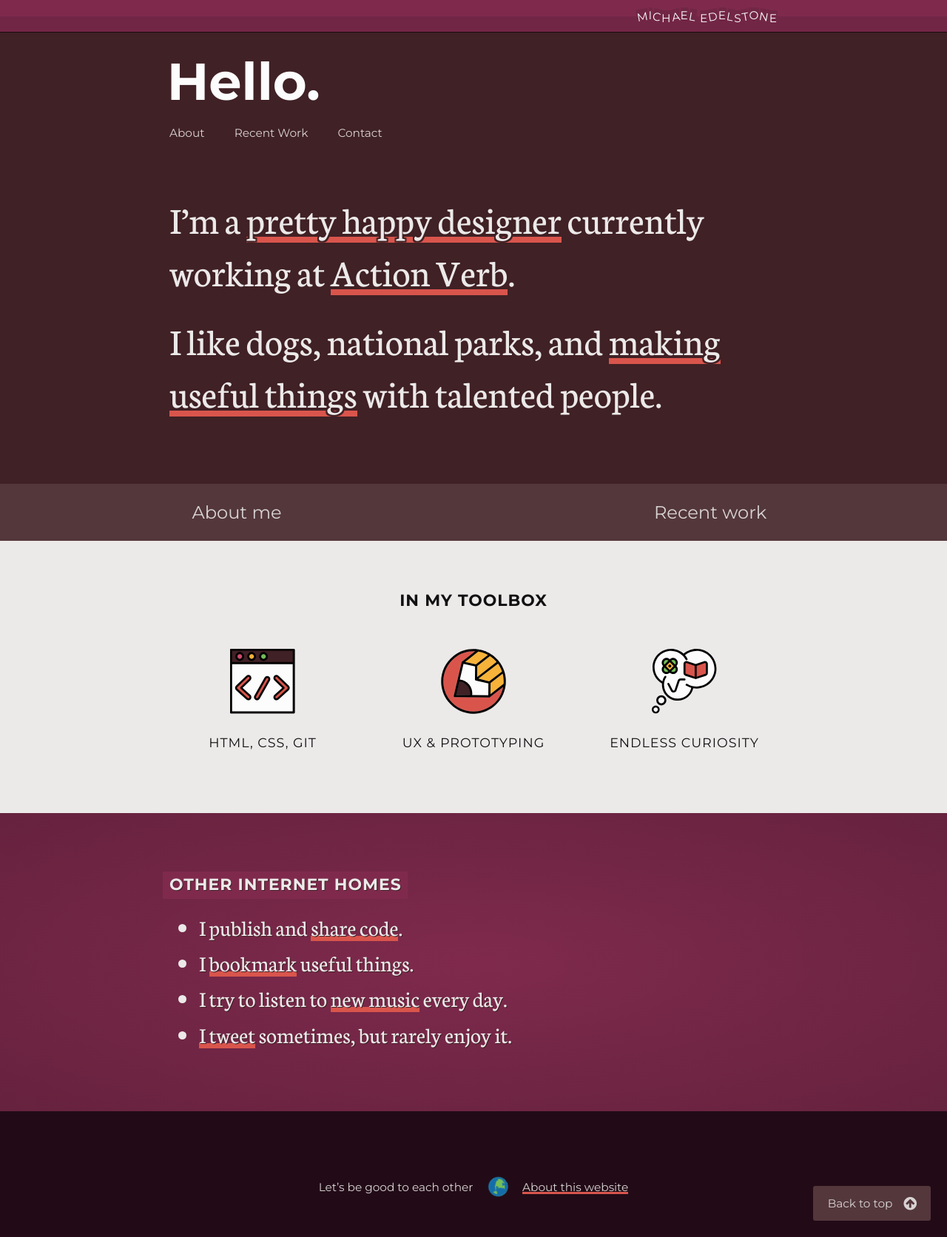
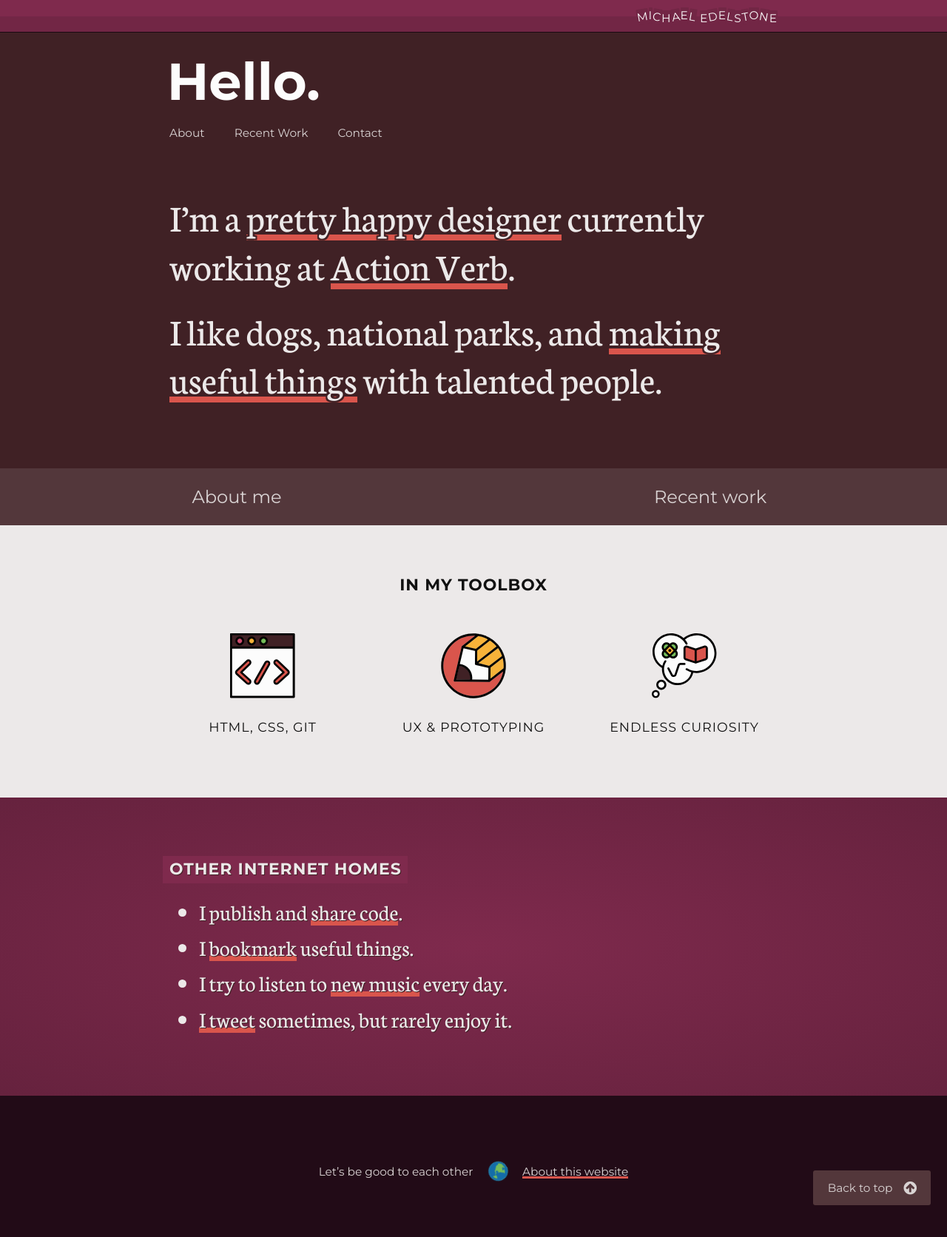
Before and after one commit to edelstone/my-website, a Jekyll site: the page built from index.html, in a window 1280 px wide. Shown: the whole page at 74% size. Built offline with Jekyll 4.4.1, drawn with Linux system fonts in a browser that asks for light colours; nearby versions of some CDN libraries; comment, search, counter and statistics services are not loaded; after the commit the page ends 1651 px from its top, so only the background shows below that.

Commit message:
shrinks line height on homepage text

```diff
--- a/css/main.scss
+++ b/css/main.scss
@@ -117,7 +117,7 @@ a.offscreen:focus, a.offscreen:active, a.offscreen:hover {position: absolute; le
 /* Banded Sections */
 .main-area .stacked-content {padding: 0;}
 .home-intro-wrapper {background: #402125;}
-.quick-bio {font-family: Neuton, serif; font-size: 4.6rem; color: #ece9e9; padding: 3.3rem 0 6rem; text-shadow: none; line-height: 1.35;}
+.quick-bio {font-family: Neuton, serif; font-size: 4.6rem; color: #ece9e9; padding: 3.3rem 0 6rem; text-shadow: none; line-height: 1.25;}
 .quick-bio p {margin: 0 auto 2rem;}
 .quick-bio a {color: #ece9e9; text-decoration: none; background: #983b35; background: linear-gradient(to bottom, transparent 0, transparent 88%, #d9554c 88%, #d9554c 100%); transition: all .2s ease; text-shadow: 2px 2px 0 #402125, -2px -2px 0 #402125, 2px -2px 0 #402125, -2px 2px 0 #402125, -2px 0 0 #402125, 2px 0 0 #402125;}
 .quick-bio a:hover, .quick-bio a:focus {color: inherit;}
```
